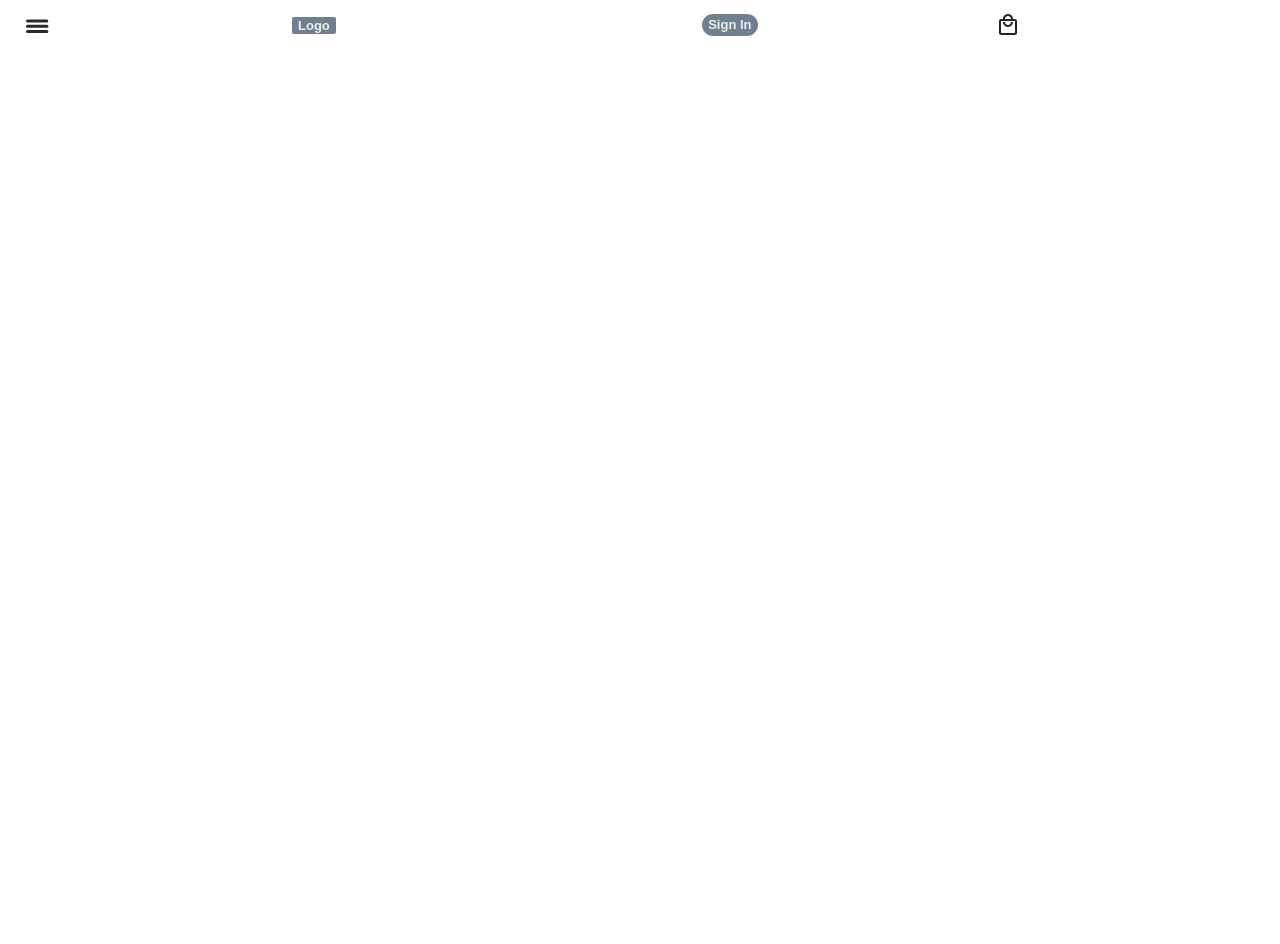
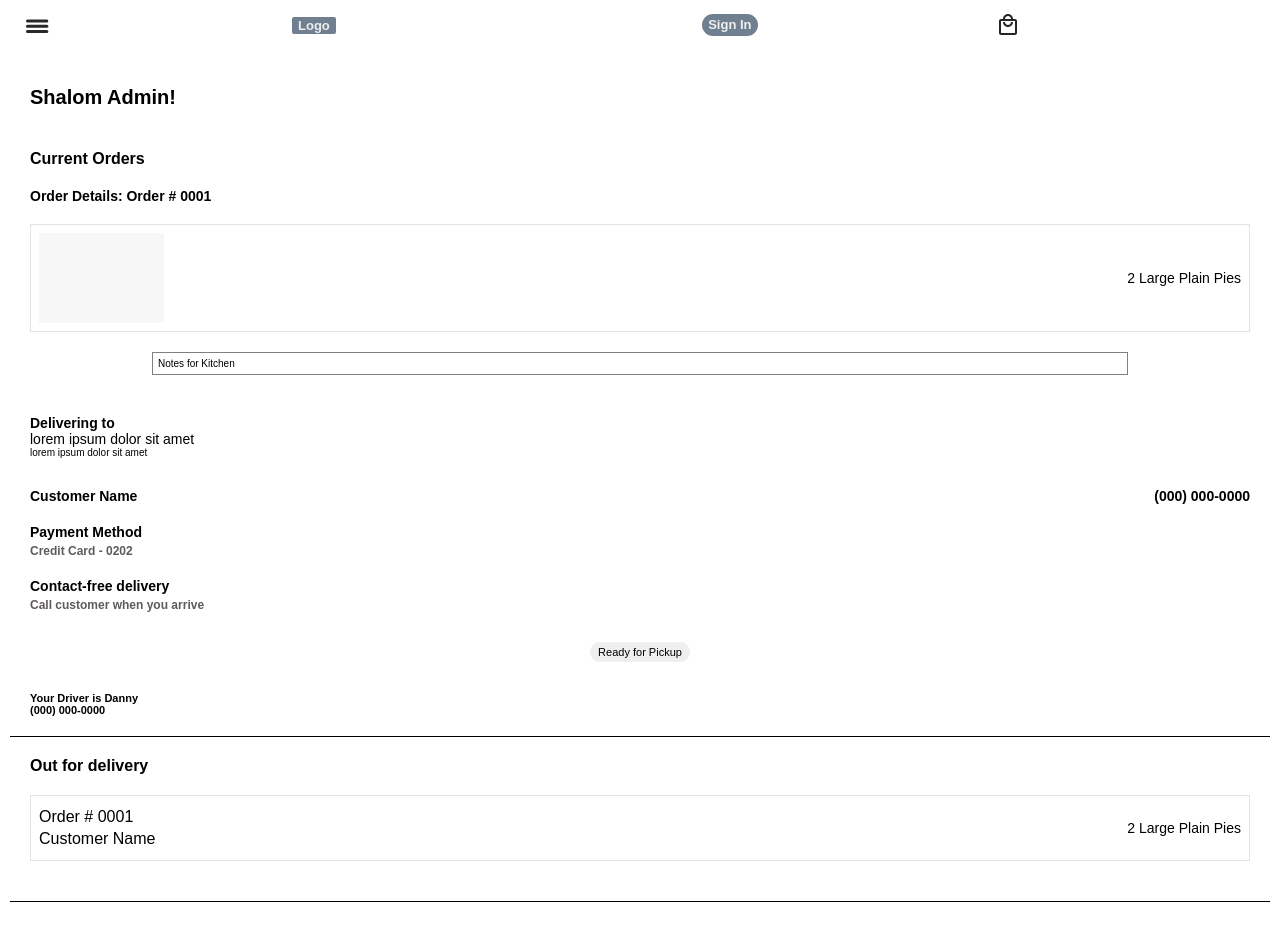
Before and after one commit to MVP-Marketplace/Pies-and-Fries, a React (Create React App) app in the folder client/: page /admin in a window 1280 px wide. Shown: the top 944 px of the page. Before the commit the page ends 800 px from the top, so only its background shows below. Built offline with nearby package versions, Linux system fonts and the light colour scheme.

Commit message:
created admin homepage

```diff
--- a/client/src/App.js
+++ b/client/src/App.js
@@ -16,6 +16,7 @@ import './styles/Logout.css';
 import { useState } from 'react';
 import { Route } from 'react-router-dom';
 import SignIn from './components/SignIn';
+import Admin from './components/Admin'
 import UserDashboard from './components/UserDashboard';
 import { AppContextProvider } from './context/AppContext';
 import Navbar from './components/Navbar';
@@ -23,6 +24,7 @@ import Store from './components/Store';
 import Home from './pages/Home';
 import Profile from './pages/Profile';
 import ShoppingCart from './components/ShoppingCart';
+import './styles/Admin.css'
 
 function App() {
   const [userLoggedIn, setUserLogginIn] = useState(false);
@@ -33,6 +35,8 @@ function App() {
         <Route exact path='/' component={Home} />
         <Route exact path='/signin' render={() => <SignIn signIn={true} />} />
         <Route exact path='/signup' render={() => <SignIn signIn={false} />} />
+        <Route exact path='/admin' render={() => <Admin />} />
+
         <Route
           exact
           path='/dashboard'
--- /dev/null
+++ b/client/src/components/Admin.js
@@ -0,0 +1,66 @@
+import React from 'react';
+import '../styles/Admin.css'
+const Admin = () => {
+  return (
+    <div className='admin-container'>
+      <h3 className='welcome-message'>Shalom Admin!</h3>
+      <div className="current-orders">
+          <h4 className="orders-header">Current Orders</h4>
+          <div className="single-order">
+          <h4 className="order-details">Order Details: Order # 0001</h4>
+
+              <div className="order-pic-items">
+                <div className="order-picture">
+
+                </div>
+                <p className="order-items">2 Large Plain Pies</p>
+              </div>
+              <div className="notes-for-kitchen">
+                  <p>Notes for Kitchen</p>
+              </div>
+              <h4 className="order-headers delivering-to">Delivering to</h4>
+              <p className="address">lorem ipsum dolor sit amet</p>
+              <p className="address2">lorem ipsum dolor sit amet</p>
+            <div className="customer-name">
+                <h4>Customer Name</h4>
+                <h4>(000) 000-0000</h4>
+            </div>
+            <h4 className="order-headers">Payment Method</h4>
+            <p className="credit-info">Credit Card - 0202</p>
+
+            <h4 className="order-headers">Contact-free delivery</h4>
+            <p className="delivery-instructions">Call customer when you arrive</p>
+            <button className="pickup-button">Ready for Pickup</button>
+            <h4 className="driver-info">Your Driver is Danny</h4>
+            <h4 className="driver-info">(000) 000-0000</h4>
+          </div>
+      </div>
+      <div className="out-for-delivery">
+          <h4>Out for delivery</h4>
+          <div className="order-pic-items">
+              <div className="order-left">
+                <p>Order # 0001</p>
+                <p>Customer Name</p>
+              </div>
+                <div className="order-right">
+                    <p className="order-items">2 Large Plain Pies</p>
+                </div>
+            </div>
+      </div>
+      <div className="completed-orders">
+          <h4>Completed</h4>
+          <div className="order-pic-items">
+              <div className="order-left">
+                <p>Order # 0001</p>
+                <p>Customer Name</p>
+              </div>
+                <div className="order-right">
+                    <p className="order-items">2 Large Plain Pies</p>
+                </div>
+            </div>
+      </div>
+    </div>
+  );
+};
+
+export default Admin;
--- a/client/src/components/SignInForm.js
+++ b/client/src/components/SignInForm.js
@@ -23,7 +23,7 @@ const handleFormSubmit = (e) => {
       console.log(res)
       res.json()
       if(res.status === 200) {
-        window.location.href="/dashboard"
+        window.location.href="/"
       }
     }
       )
--- /dev/null
+++ b/client/src/styles/Admin.css
@@ -0,0 +1,147 @@
+.admin-container {
+  border: none;
+  display: flex;
+  flex-direction: column;
+  align-items: flex-start;
+  height: auto;
+  padding: 0 10px;
+}
+.welcome-message {
+  font-size: 20px;
+  padding: 0 20px;
+}
+.orders-header {
+  font-size: 16px;
+  margin-bottom: 0;
+  padding: 0 20px;
+}
+p {
+  margin: 0;
+}
+.admin-container * {
+  box-sizing: border-box;
+}
+.current-orders {
+  width: 100%;
+}
+
+.single-order {
+  width: 100%;
+  cursor: pointer;
+  display: flex;
+  flex-direction: column;
+  border-bottom: 1px solid black;
+  padding-bottom: 16px;
+  padding: 20px;
+}
+
+.single-order * {
+  margin: 0;
+}
+.order-details {
+  margin-bottom: 20px;
+  font-style: normal;
+  font-weight: bold;
+  font-size: 14px;
+  line-height: 16px;
+}
+.order-pic-items {
+  display: flex;
+  justify-content: space-between;
+  align-items: center;
+  border: 1px solid #e2e2e2;
+  padding: 8px;
+}
+.order-picture {
+  height: 90px;
+  width: 125px;
+  border: 1px solid #f7f7f7;
+  margin: 0;
+  background-color: #f7f7f7;
+}
+.order-items {
+  font-size: 14px;
+}
+
+.notes-for-kitchen {
+  margin-top: 20px;
+  border: 1px solid grey;
+  width: 80%;
+  align-self: center;
+  padding: 5px;
+}
+.notes-for-kitchen * {
+  margin: 0;
+  font-size: 10px;
+}
+.order-headers {
+  margin-top: 20px;
+  font-size: 14px;
+}
+.delivering-to {
+  margin-top: 40px;
+}
+.address {
+  font-size: 14px;
+}
+.address2 {
+  font-size: 10px;
+}
+.customer-name {
+  display: flex;
+  justify-content: space-between;
+  margin-top: 30px;
+}
+.customer-name * {
+  font-size: 14px;
+}
+.credit-info {
+  font-size: 13px;
+  margin-top: 4px;
+  font-style: normal;
+  font-weight: bold;
+  font-size: 12px;
+  line-height: 14px;
+  color: #5f5b5b;
+}
+.delivery-instructions {
+  font-size: 12px;
+  margin-top: 4px;
+  font-style: normal;
+  font-weight: bold;
+  font-size: 12px;
+  line-height: 14px;
+  color: #5f5b5b;
+}
+.pickup-button {
+  border-radius: 50px;
+  border: none;
+  padding: 4px 0;
+  width: 100px;
+  font-size: 11px;
+  align-self: center;
+  margin: 30px 0;
+  cursor: pointer;
+}
+
+.driver-info {
+  font-size: 11px;
+}
+
+.completed-orders,
+.out-for-delivery {
+  width: 100%;
+  padding: 20px;
+  border-bottom: 1px solid black;
+  padding-bottom: 40px;
+}
+.out-for-delivery h4 {
+  margin: 0;
+  margin-bottom: 20px;
+}
+.completed-orders {
+  border-bottom: none;
+}
+.order-left * {
+  margin: 4px 0;
+}
```
